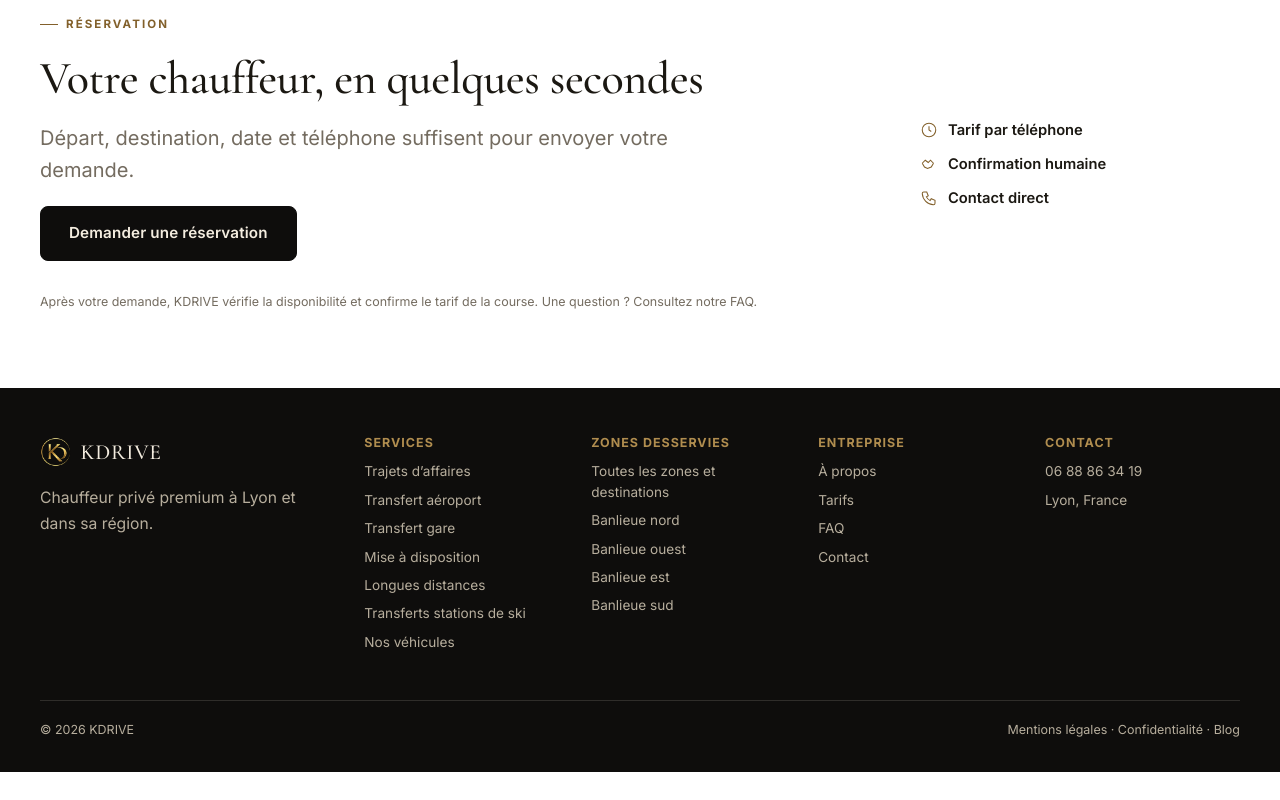
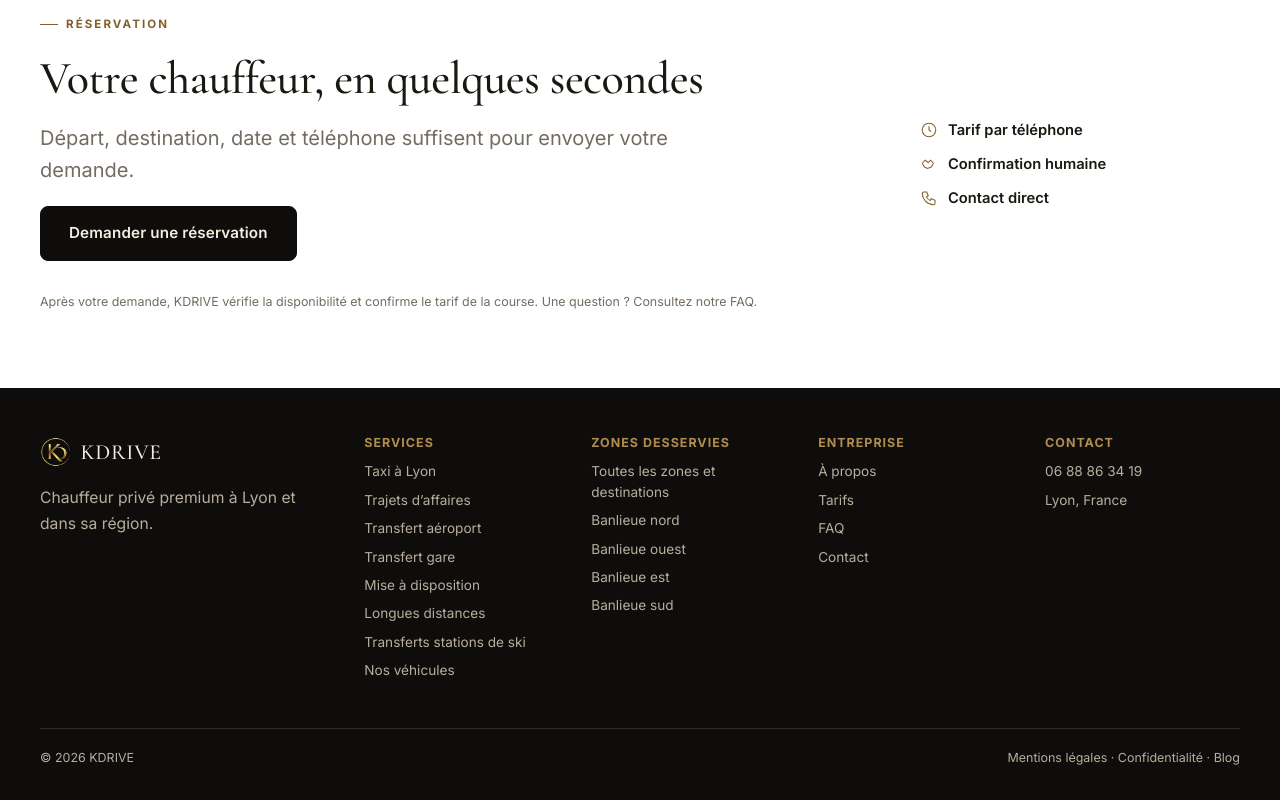
Before and after one commit to Kayrodigital/kd-driver-custom, a Next.js app: page / in a window 1280 px wide. Shown: the part 8965-9765 px from the top of the page. Before the commit the page ends 9737 px from the top, so only its background shows below. Built offline with nearby package versions, Linux system fonts and the light colour scheme; no server answers.

Commit message:
feat(nav): link taxi hub from site navigation

```diff
--- a/src/app/design-preview/mobile-menu.tsx
+++ b/src/app/design-preview/mobile-menu.tsx
@@ -6,6 +6,7 @@
 const frenchMenuLinks = [
   { href: "/", label: "Accueil" },
   { href: "/reserver", label: "Réserver" },
+  { href: "/taxi-lyon", label: "Taxi à Lyon" },
   { href: "/transfert-aeroport", label: "Transfert aéroport" },
   { href: "/transfert-gare", label: "Transfert gare" },
   { href: "/chauffeur-entreprise", label: "Chauffeur entreprise" },
--- a/src/app/design-preview/sections.tsx
+++ b/src/app/design-preview/sections.tsx
@@ -8,6 +8,7 @@
 import { vehicleCatalog, VEHICLE_EXAMPLES_DISCLAIMER } from "@/domain/pricing/vehicle-catalog";
 
 const serviceNavItems = [
+  { label: "Taxi à Lyon", href: "/taxi-lyon" },
   { label: "Transfert aéroport", href: "/transfert-aeroport" },
   { label: "Transfert gare", href: "/transfert-gare" },
   { label: "Chauffeur privé entreprise", href: "/chauffeur-entreprise" },
@@ -381,6 +382,7 @@
           <div className="kd-footer-col">
             <h4>Services</h4>
             <ul>
+              <li><Link href="/taxi-lyon">Taxi à Lyon</Link></li>
               <li><Link href="/chauffeur-entreprise">Trajets d’affaires</Link></li>
               <li><Link href="/transfert-aeroport">Transfert aéroport</Link></li>
               <li><Link href="/transfert-gare">Transfert gare</Link></li>
```
